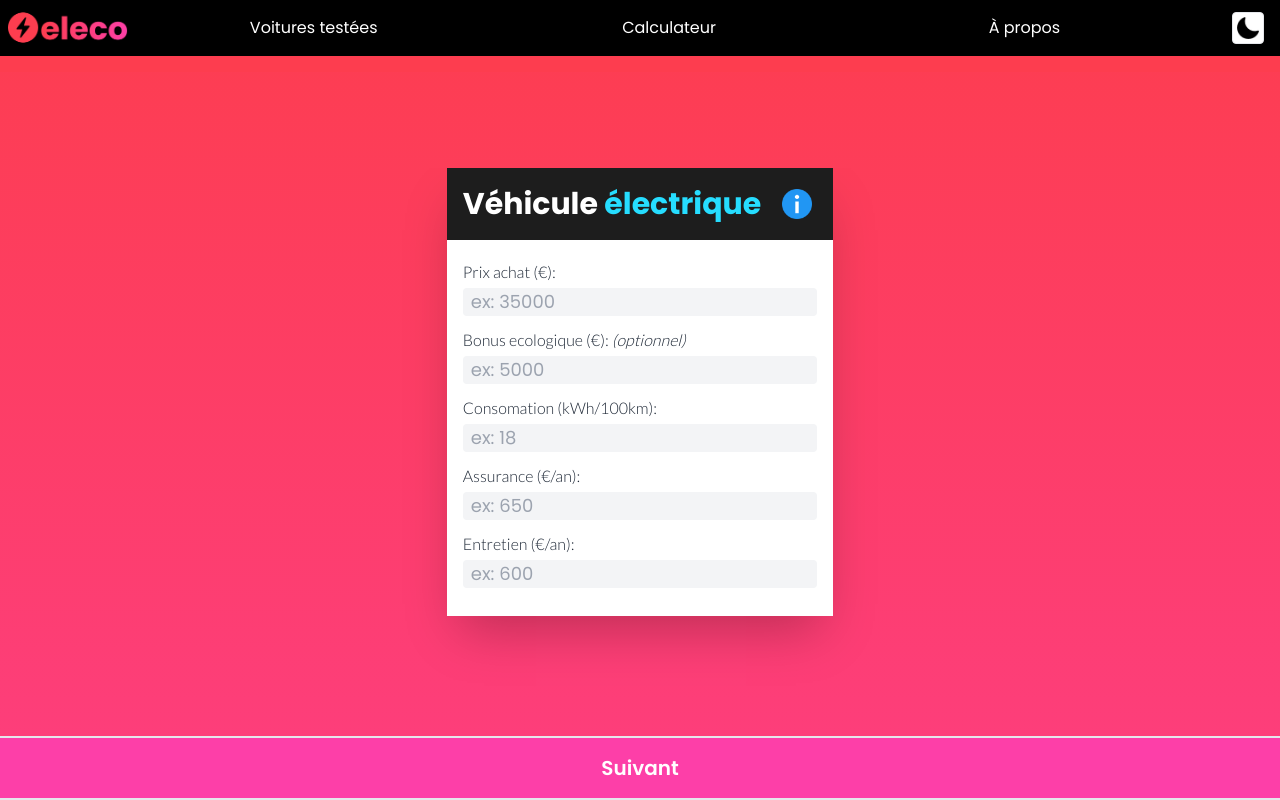
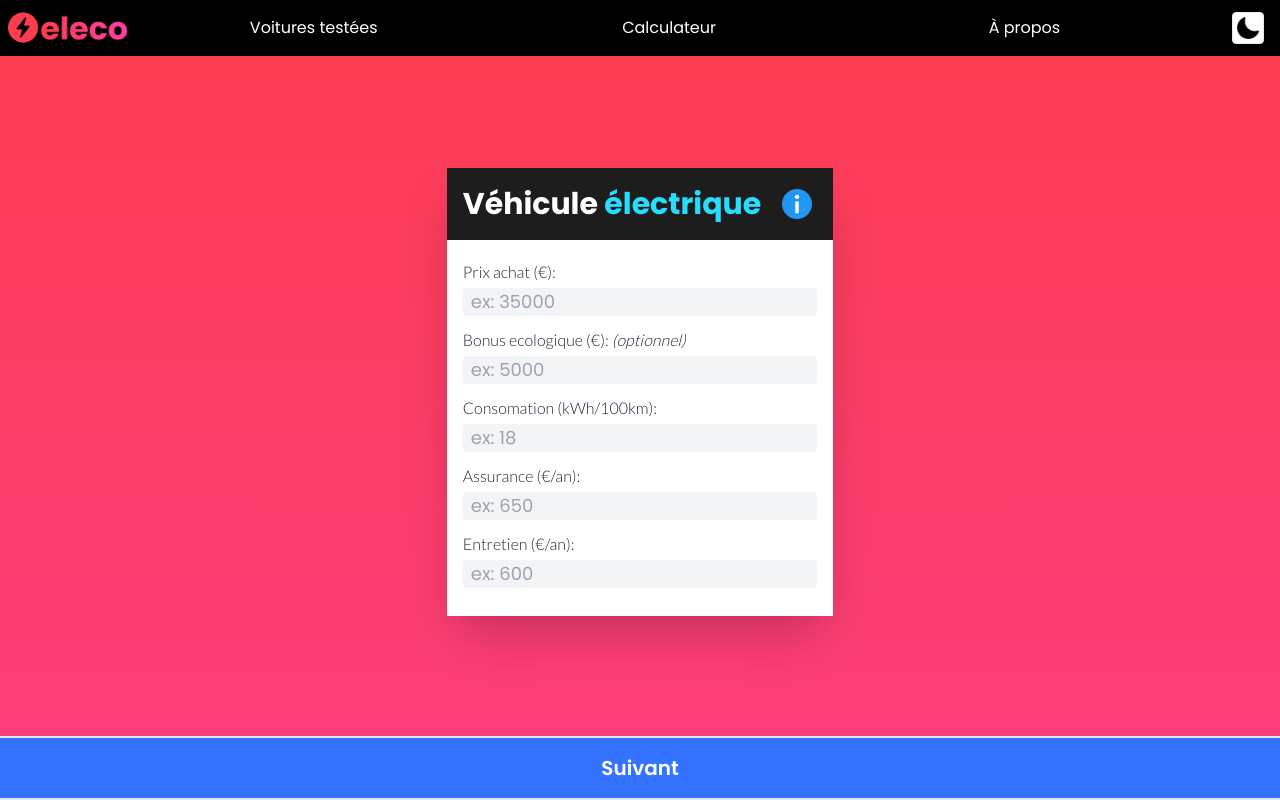
Before and after one commit to thiseas-perso/electric, a Next.js app: page /calculator/form in a window 1280 px wide. Shown: the top 800 px of the page. Built offline with nearby package versions, Linux system fonts and the light colour scheme; no server answers.

Commit message:
changed nav buttons color on light theme

```diff
--- a/components/calculator/NavButtons.js
+++ b/components/calculator/NavButtons.js
@@ -2,7 +2,7 @@ import React from 'react';
 
 const NavButtons = ({ stepState, setStepState, setX }) => {
   return (
-    <div className="flex self-stretch font-bold font-poppins text-white border-y-2 bg-light-primary-start dark:bg-dark-primary-2">
+    <div className="flex self-stretch font-bold font-poppins text-white border-y-2 bg-light-primary-8 dark:bg-dark-primary-2">
       {stepState > 0 && stepState < 7 && (
         <button
           className={`${
```
